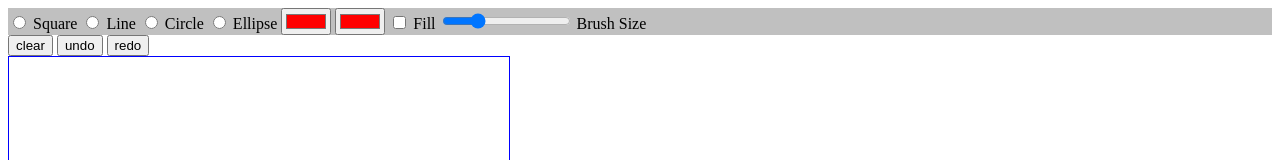
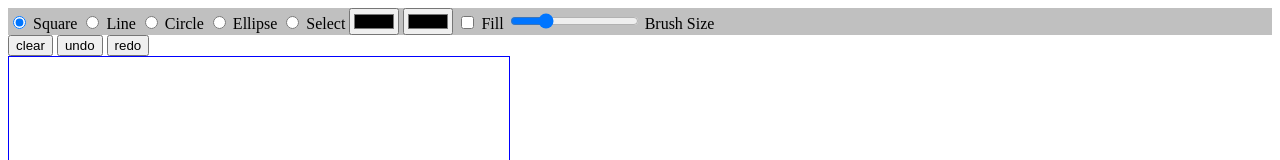
Before and after one commit to IronPeak/VefCanvas, a website: page index.html in a window 1280 px wide. Shown: the top 160 px of the page. Drawn offline with nearby package versions, Linux system fonts and the light colour scheme.

Commit message:
Added select button and better defined init function

```diff
--- a/App.js
+++ b/App.js
@@ -121,11 +121,10 @@ function App(canvasSelector) {
 		self.oldShapes = new Array();
 
 		// Set defaults
-		self.brushColor = '#ff0000';
-		self.fillColor = '#ff0000';
+		self.brushColor = $('input[id=brushcolor]').val();
+		self.fillColor = $('input[id=fillcolor]').val();
 		self.fill = false;
-		self.brush = 5;
-		// TODO: Set sensible defaults ...
+		self.brush = $('input[id=brushsize]').val();;
 	}
 
 	self.init();
--- a/index.html
+++ b/index.html
@@ -17,7 +17,7 @@
 </head>
 <body>
 	<div id="toolbar">
-			<input type="radio" name="tool" id="squarebutton" value="square">
+			<input type="radio" name="tool" id="squarebutton" value="square" checked>
 			</input><label for="squarebutton">Square</label>
 
 			<input type="radio" name="tool" id="linebutton" value="line"> </input>
@@ -29,9 +29,12 @@
 			<input type="radio" name="tool" id="ellipsebutton" value="ellipse"> </input>
 			<label for="ellipsebutton">Ellipse</label>
 
-			<input type="color" name="color" id="brushcolor" value="#ff0000"></input>
+			<input type="radio" name="tool" id="selectbutton" value="select"> </input>
+			<label for="selectbutton">Select</label>
 
-			<input type="color" name="color" id="fillcolor" value="#ff0000"></input>
+			<input type="color" name="color" id="brushcolor" value="#000000"></input>
+
+			<input type="color" name="color" id="fillcolor" value="#000000"></input>
 			<input type="checkbox" name="tool" id="fillshapes" value="fill"> </input>
 			<label for="fillshapes">Fill</label>
 
```
